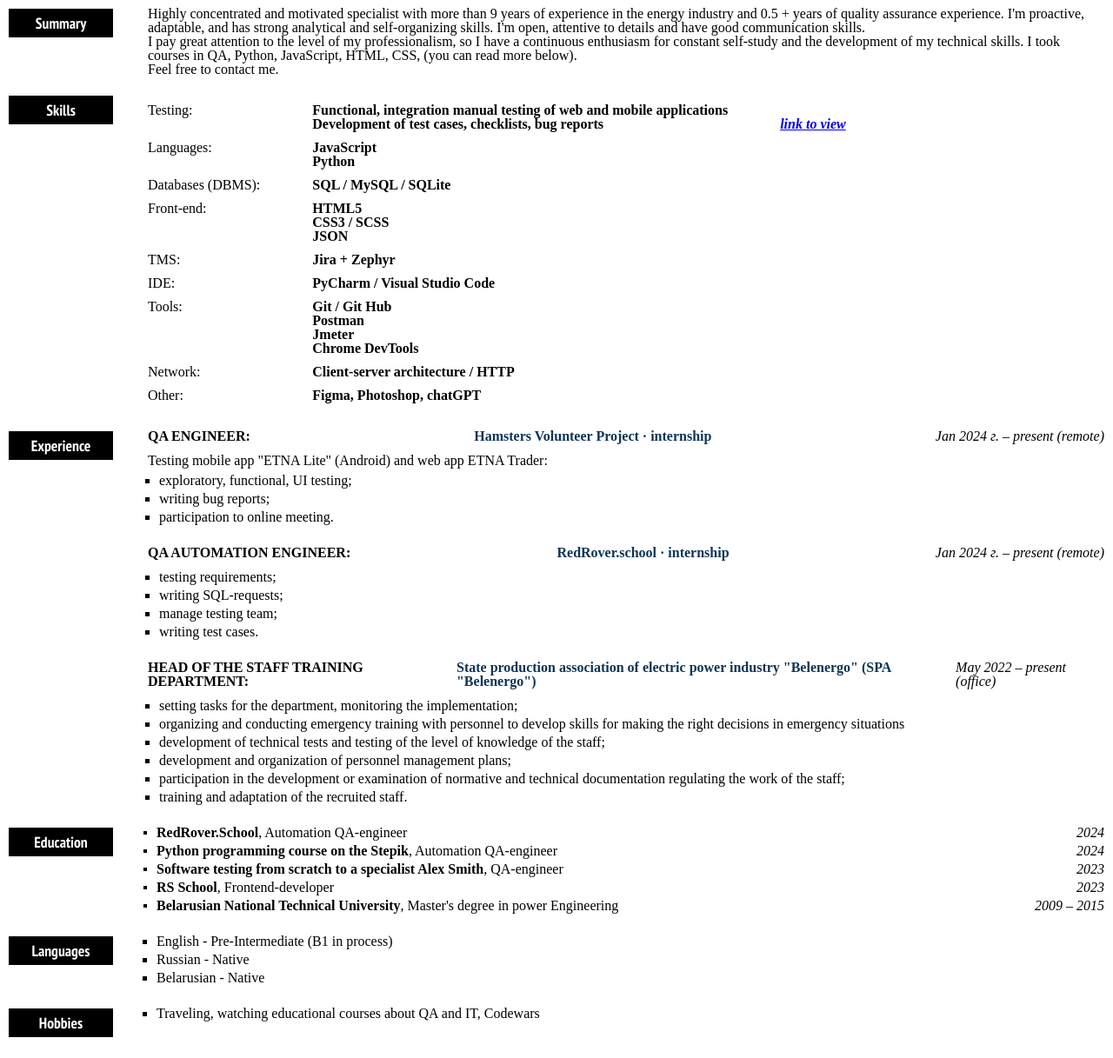
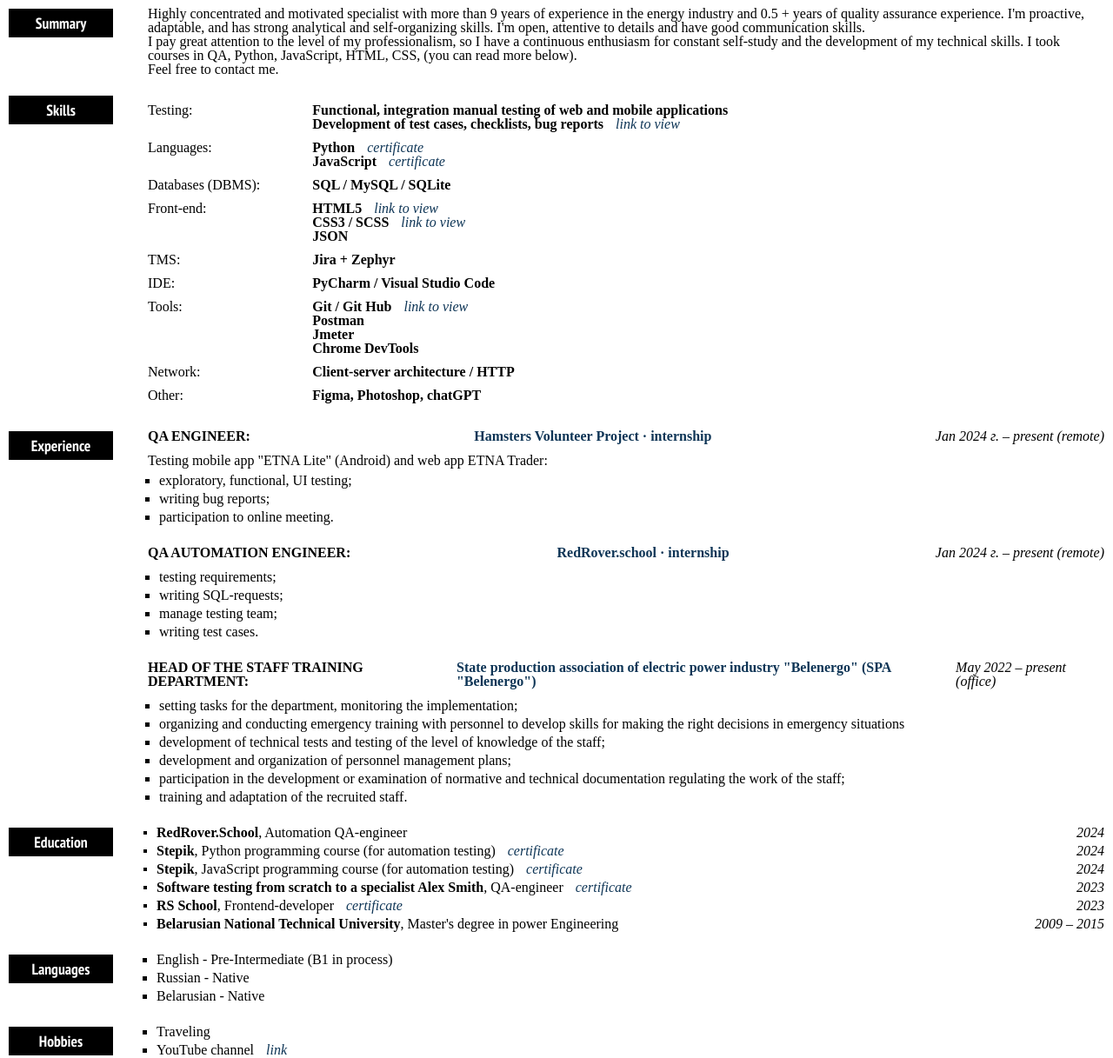
Before and after one commit to hello3world/CV_QA-engineer, a plain HTML site: page index.html in a window 1280 px wide. Shown: the part 290-1507 px from the top of the page at 87% size. Drawn offline with Linux system fonts and the light colour scheme.

Commit message:
feat: add links to certificates

```diff
--- a/index.html
+++ b/index.html
@@ -77,9 +77,6 @@
                   >link</a
                 >
               </li>
-              <!-- <li class="header__item">
-                LinkedIn: <a href="" class="header__link"></a>
-              </li> -->
               <li class="header__item">
                 <span class=""
                   ><img src="./images/icon/geo.png" alt="" class="header__icon"
@@ -123,24 +120,32 @@
                   applications
                 </li>
                 <li class="skills__item">
-                  Development of test cases, checklists, bug reports
+                  Development of test cases, checklists, bug reports <a
+                  class="link_to_view"
+                  target="_blank"
+                  href="https://github.com/hello3world/TestDocumentation/blob/main/README.md"
+                  >link to view</a
+                >
                 </li>
               </ul>
-            </td>
-            <td>
-              <a
-                class="link_to_view"
-                href="https://github.com/hello3world/TestDocumentation/blob/main/README.md"
-                >link to view</a
-              >
             </td>
           </tr>
           <tr class="skills__row">
             <th>Languages:</th>
             <td>
               <ul class="skills__list">
-                <li class="skills__item">JavaScript</li>
-                <li class="skills__item">Python</li>
+                <li class="skills__item">Python <a
+                  class="link_to_view"
+                  target="_blank"
+                  href="./images/certificate_Python.jpg"
+                  >certificate</a
+                ></li>
+                <li class="skills__item">JavaScript <a
+                  class="link_to_view"
+                  target="_blank"
+                  href="./images/certificate_JS.jpg"
+                  >certificate</a
+                ></li>
               </ul>
             </td>
           </tr>
@@ -152,8 +157,16 @@
             <th>Front-end:</th>
             <td>
               <ul class="skills__list">
-                <li class="skills__item">HTML5</li>
-                <li class="skills__item">CSS3 / SCSS</li>
+                <li class="skills__item">HTML5 <a
+                  class="link_to_view"
+                  href="https://github.com/hello3world/CV_QA-engineer/blob/main/CV/index.html"
+                  >link to view</a
+                ></li>
+                <li class="skills__item">CSS3 / SCSS <a
+                  class="link_to_view"
+                  href="https://github.com/hello3world/CV_QA-engineer/tree/main/CV/scss"
+                  >link to view</a
+                ></li>
                 <li class="skills__item">JSON</li>
               </ul>
             </td>
@@ -170,7 +183,11 @@
             <th>Tools:</th>
             <td>
               <ul class="skills__list">
-                <li class="skills__item">Git / Git Hub</li>
+                <li class="skills__item">Git / Git Hub <a
+                  class="link_to_view"
+                  href="https://github.com/hello3world/TestDocumentation/blob/main/README.md"
+                  >link to view</a
+                ></li>
                 <li class="skills__item">Postman</li>
                 <li class="skills__item">Jmeter</li>
                 <li class="skills__item">Chrome DevTools</li>
@@ -294,22 +311,50 @@
               </span>
               <span class="education__date">2024</span>
             </li>
+
             <li class="education__item">
               <span class="education__title"
-                ><b>Python programming course on the Stepik</b>, Automation QA-engineer
+                ><b>Stepik</b>, Python programming course (for automation testing) <a
+                class="link_to_view"
+                target="_blank"
+                href="./images/certificate_Python.jpg"
+                >certificate</a
+              >
               </span>
               <span class="education__date">2024</span>
             </li>
+
+            <li class="education__item">
+              <span class="education__title"
+                ><b>Stepik</b>, JavaScript programming course (for automation testing) <a
+                class="link_to_view"
+                target="_blank"
+                href="./images/certificate_JS.jpg"
+                >certificate</a
+              >
+              </span>
+              <span class="education__date">2024</span>
+            </li>
+
             <li class="education__item">
               <span class="education__title">
                 <b>Software testing from scratch to a specialist Alex Smith</b>,
-                QA-engineer
+                QA-engineer <a
+                class="link_to_view"
+                target="_blank"
+                href="./images/certificate_QA_engineer.png"
+                >certificate</a
+              >
               </span>
               <span class="education__date">2023</span>
             </li>
             <li class="education__item">
               <span class="education__title"
-                ><b>RS School</b>, Frontend-developer</span
+                ><b>RS School</b>, Frontend-developer <a
+                class="link_to_view"
+                href="./images/certificate_RSSchool.jpg"
+                >certificate</a
+              ></span
               >
               <span class="education__date">2023</span>
             </li>
@@ -357,7 +402,7 @@
         <div class="lang__info">
           <ul class="lang__list">
             <li class="lang__item">
-              English - Pre-Intermediate (B1 in process)
+              English - Pre-Intermediate (B1 <i>in process</i>)
             </li>
             <li class="lang__item">Russian - Native</li>
             <li class="lang__item">Belarusian - Native</li>
@@ -370,12 +415,24 @@
         <h3 class="hobbies__heading">Hobbies</h3>
         <div class="hobbies__info">
           <ul class="hobbies__list">
+            <li class="hobbies__item">Traveling
+            </li>
             <li class="hobbies__item">
-              <span class="hobbies__title">
-                Traveling, watching educational courses about QA and IT,
-                Сodewars
-              </span>
+              YouTube channel <a
+              class="link_to_view"
+              href="https://www.youtube.com/channel/UCO7gBsWcaREfGUDHnTxFsTQ"
+              >link</a
+            >
             </li>
+            <li class="hobbies__item">Сodewars <a
+              class="link_to_view"
+              href="https://www.codewars.com/users/rsschool_faa9083f479463d6"
+              >link</a
+            >
+            </li>
+            <li class="hobbies__item">Watching educational courses about QA and IT
+            </li>
+
           </ul>
         </div>
       </div>
--- a/scss/_generalSetting.scss
+++ b/scss/_generalSetting.scss
@@ -54,16 +54,22 @@ img {
 }
 
 .link_to_view {
+  display: inline-block;
   font-style: italic;
-  font-weight: 600;
-  text-decoration: underline;
+  font-weight: 400;
+  margin-left: 10px;
+  //
+
+  color: rgb(14, 53, 86);
+
   &:active {
-    color: #000;
+    color: rgb(14, 53, 86);
   }
   &:visited {
-    color: #000;
+    color: rgb(14, 53, 86);
   }
   &:hover {
-    text-shadow: 2px 2px 5px rgba(0, 0, 0, 0.35);
+    text-shadow: 2px 2px 5px rgba(0, 0, 0, 0.25);
+    text-decoration: underline;
   }
 }
--- a/scss/_header.scss
+++ b/scss/_header.scss
@@ -11,22 +11,23 @@
     &__info {
     }
     &__title {
+        letter-spacing: 2px;
         font-size: 40px;
         font-weight: 600;
         font-family: "Roboto", sans-serif;
-        color: #93a4d3;
+        color: #63b0f7;
         text-transform: uppercase;
         text-shadow:
-            1px 1px 0px rgb(125, 138, 173),
-            1px 2px 0px rgb(125, 138, 173),
-            1px 3px 0px rgb(125, 138, 173),
-            1px 4px 0px rgb(125, 138, 173),
-            1px 5px 0px rgb(125, 138, 173),
-            1px 6px 0px rgb(125, 138, 173),
-            1px 5px 5px rgba(16, 16, 16, 0.5),
-            1px 10px 10px rgba(16, 16, 16, 0.4),
-            1px 15px 25px rgba(16, 16, 16, 0.3),
-            1px 20px 40px rgba(16, 16, 16, 0.2);
+            1px 1px 0px rgb(115, 158, 211),
+            1px 2px 0px rgb(115, 158, 211),
+            1px 3px 0px rgb(115, 158, 211),
+            1px 4px 0px rgb(115, 158, 211),
+            1px 5px 0px rgb(115, 158, 211),
+            1px 6px 0px rgb(115, 158, 211),
+            1px 5px 5px rgba(16, 16, 16, 0.4),
+            1px 10px 10px rgba(16, 16, 16, 0.3),
+            1px 15px 25px rgba(16, 16, 16, 0.2),
+            1px 20px 40px rgba(16, 16, 16, 0.1);
 
         margin: 0 0 20px 0;
         text-transform: uppercase;
```
Also changed, not shown: css/style.css, 1 other file.
